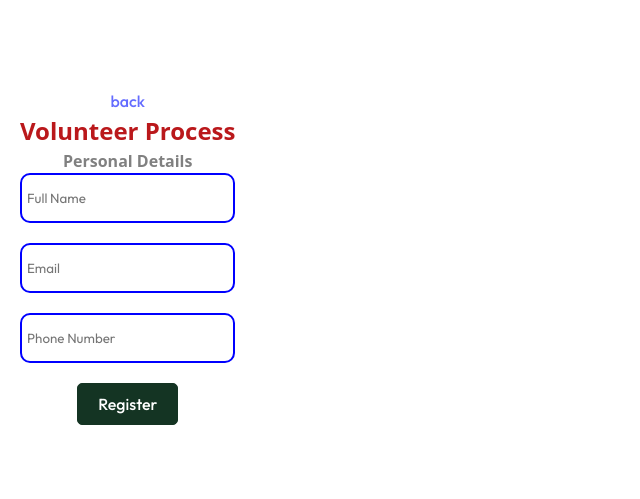
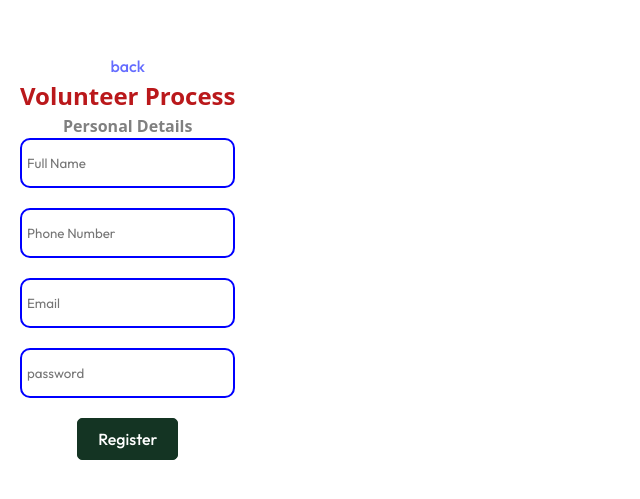
Before and after one commit to SoftNetinnovationlabs/smallestlibraryinafrica, a React (Vite) app in the folder frontend/: page /register in a window 1280 px wide. Shown: the part 143-642 px from the top of the page, without its empty margins (0-640 px from the left). Built offline with nearby package versions, Linux system fonts and the light colour scheme; the HTML template or start-up script is replaced by a standard one; a web font is replaced by a local one.

Commit message:
adds signup

```diff
--- a/frontend/src/components/Auth/Auth.jsx
+++ b/frontend/src/components/Auth/Auth.jsx
@@ -1,7 +1,8 @@
-import React from 'react';
+import React,{useState, useEffect} from 'react';
 import './Auth.css';
 import {Link} from 'react-router-dom'
 const Auth = () => {
+  const [currState, setCurrState] = useState('signup')
   const handleSubmit = (e) => {
     e.preventDefault();
     // TODO: Handle form data here
@@ -16,9 +17,9 @@ const Auth = () => {
 
       <form className="auth__body" onSubmit={handleSubmit}>
         <input type="text" required placeholder="Full Name" name="fullName" />
+        <input type="tel" required placeholder="Phone Number" name="phone" />
         <input type="email" required placeholder="Email" name="email" />
-        <input type="tel" required placeholder="Phone Number" name="phone" />
-
+        <input type='password' required placeholder='password' name='password' />
         <button className='btn' type="submit">Register</button>
       </form>
     </div>
```
